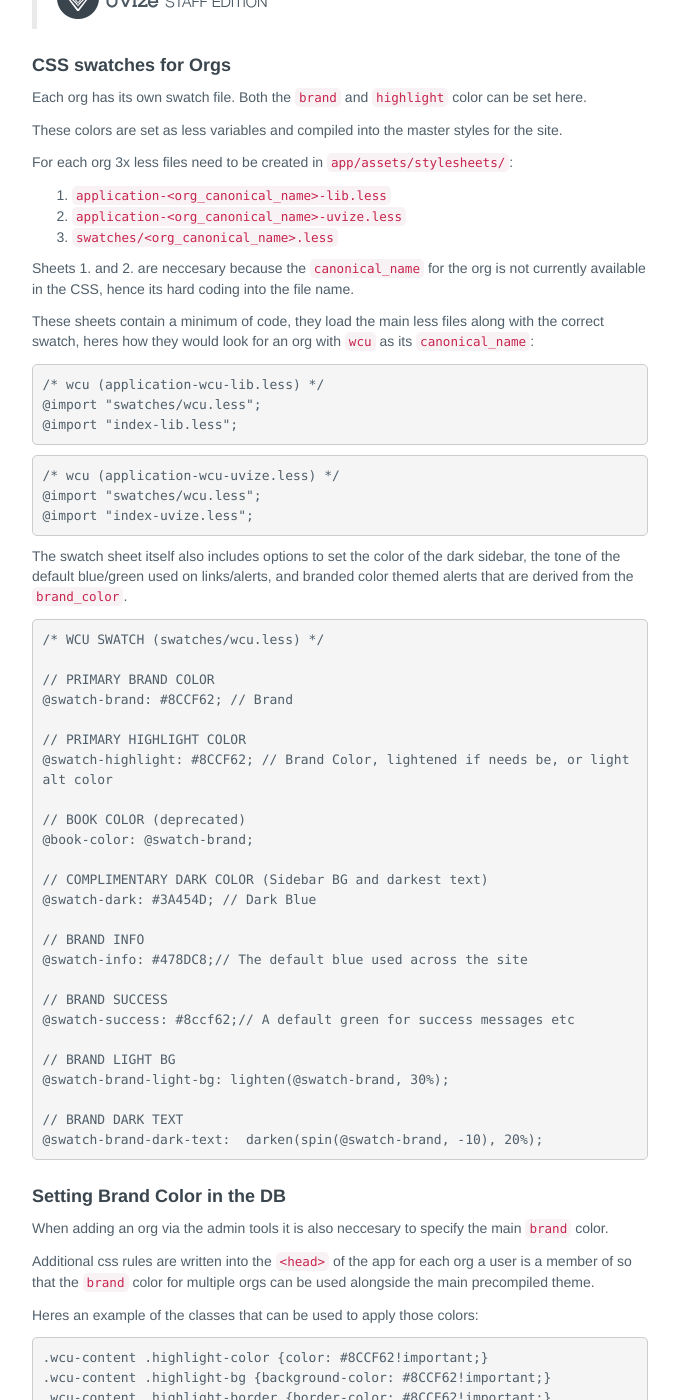
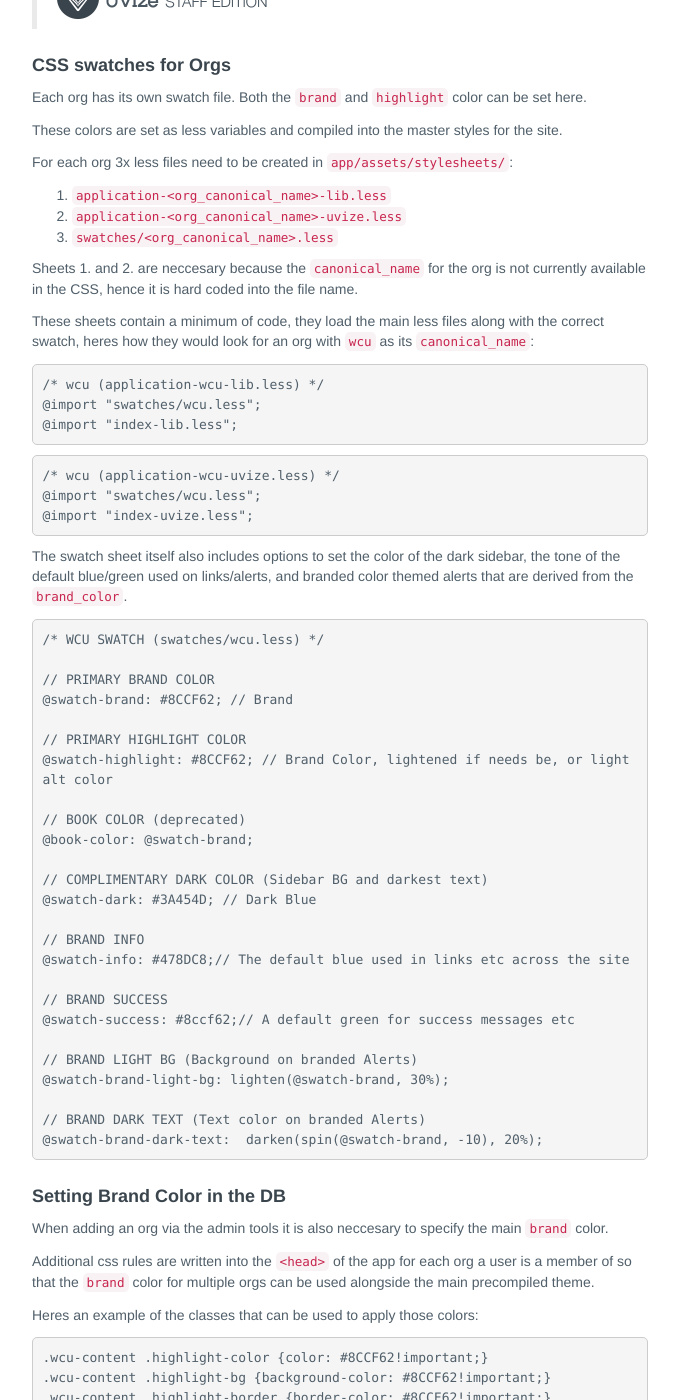
Before and after one commit to SonderMindOrg/uvize.github.io, a Jekyll site: the page built from style-guide/theming.md, in a window 1280 px wide and 1400 px high, scrolled down 772 px. Shown: the whole window, without its empty margins (140-819 px from the left). Built offline with Jekyll 4.4.1, drawn with Linux system fonts in a browser that asks for light colours; Markdown is read by kramdown in place of the engine named in the settings.

Commit message:
tweak to theming

````diff
--- a/style-guide/theming.md
+++ b/style-guide/theming.md
@@ -49,7 +49,7 @@ For each org 3x less files need to be created in `app/assets/stylesheets/`:
 2. `application-<org_canonical_name>-uvize.less`
 3. `swatches/<org_canonical_name>.less`
 
-Sheets 1. and 2. are neccesary because the `canonical_name` for the org is not currently available in the CSS, hence its hard coding into the file name.
+Sheets 1. and 2. are neccesary because the `canonical_name` for the org is not currently available in the CSS, hence it is hard coded into the file name.
 
 These sheets contain a minimum of code, they load the main less files along with the correct swatch, heres how they would look for an org with `wcu` as its `canonical_name`:
 
@@ -83,15 +83,15 @@ The swatch sheet itself also includes options to set the color of the dark sideb
 @swatch-dark: #3A454D; // Dark Blue
 
 // BRAND INFO
-@swatch-info: #478DC8;// The default blue used across the site
+@swatch-info: #478DC8;// The default blue used in links etc across the site
 
 // BRAND SUCCESS
 @swatch-success: #8ccf62;// A default green for success messages etc
 
-// BRAND LIGHT BG
+// BRAND LIGHT BG (Background on branded Alerts)
 @swatch-brand-light-bg: lighten(@swatch-brand, 30%);
 
-// BRAND DARK TEXT
+// BRAND DARK TEXT (Text color on branded Alerts)
 @swatch-brand-dark-text:  darken(spin(@swatch-brand, -10), 20%);
 ```
 
````
